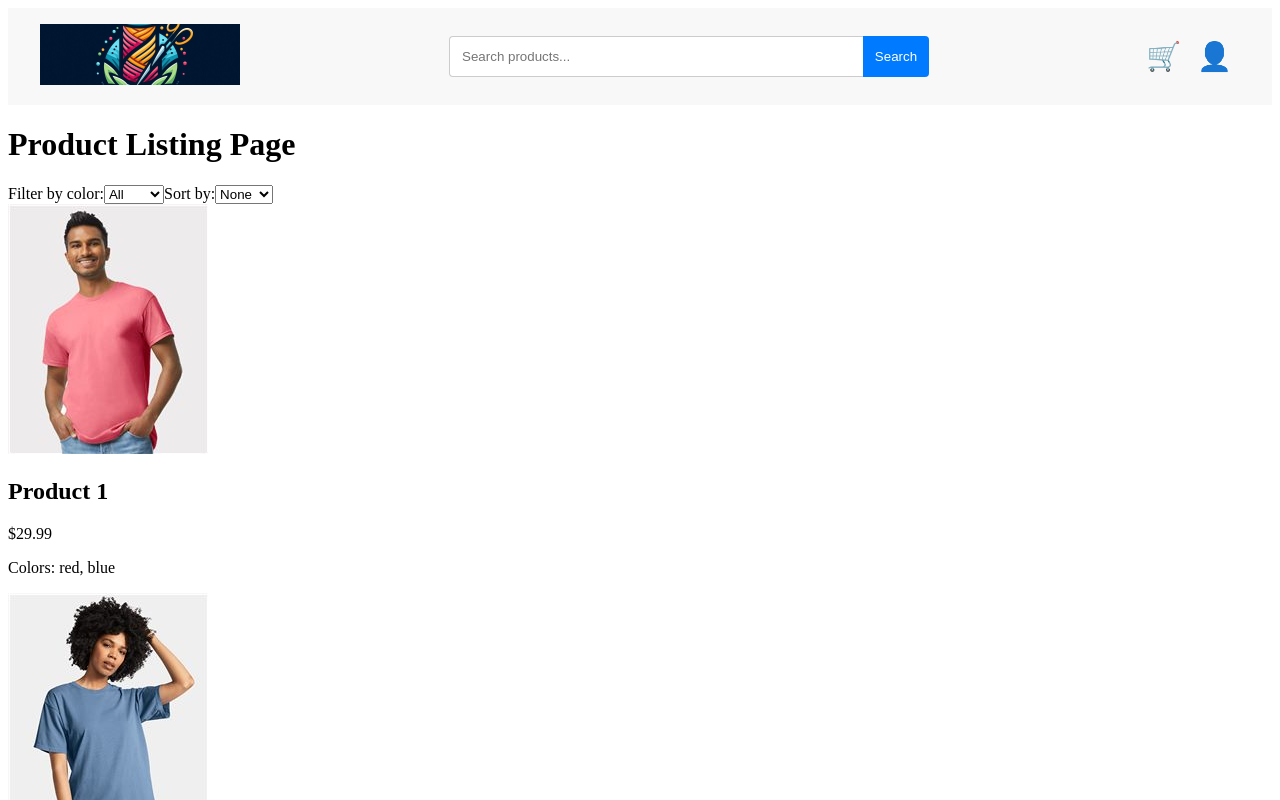
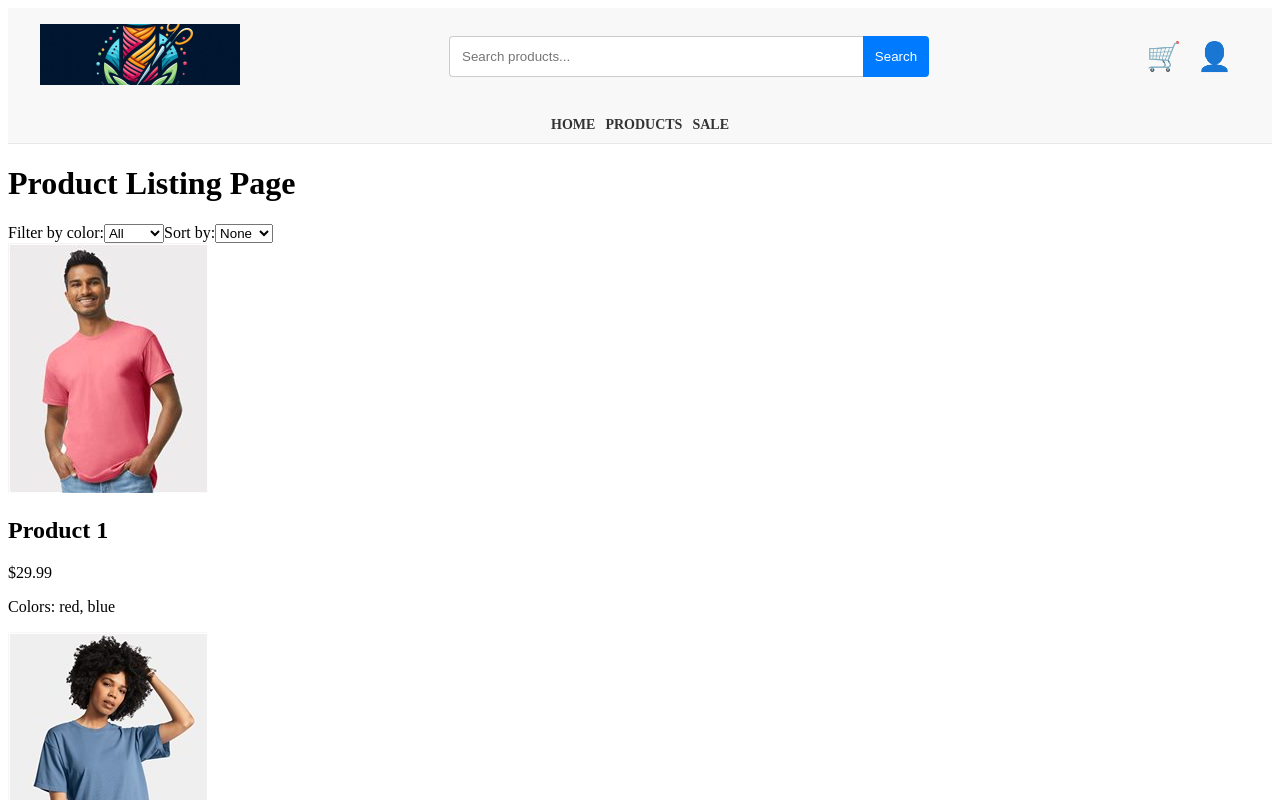
Before and after one commit to vschaeidt/sr-front-end-challenge, a React (Create React App) app: page / in a window 1280 px wide. Shown: the top 800 px of the page. Built offline with nearby package versions, Linux system fonts and the light colour scheme.

Commit message:
feat: add Menu and MobileMenu

```diff
--- a/src/App.js
+++ b/src/App.js
@@ -1,7 +1,10 @@
 import React, { useState } from "react";
 import { products } from "./data";
+import { links } from "./links";
 import Img from "./atoms/Image";
 import Header from "./components/header/Header";
+import Menu from "./components/menu/Menu";
+import MobileMenu from "./components/menu/MobileMenu";
 
 function App() {
   const [filter, setFilter] = useState("");
@@ -30,7 +33,9 @@ function App() {
 
   return (
     <div>
-      <Header></Header>
+      <Header />
+      <MobileMenu links={links} />
+      <Menu links={links} />
       <h1>Product Listing Page</h1>
       <div>
         <label>
--- /dev/null
+++ b/src/components/menu/Menu.css
@@ -0,0 +1,69 @@
+.menu {
+    background-color: #f8f8f8;
+    border-bottom: 1px solid #e7e7e7;
+    padding: 10px 0;
+}
+
+.menu-list {
+    list-style-type: none;
+    padding: 0;
+    margin: 0;
+    display: flex;
+    justify-content: center;
+}
+
+.menu-item {
+    position: relative;
+}
+
+.submenu {
+    display: none;
+    position: absolute;
+    top: 100%;
+    left: -50%;
+    background-color: #f9f9f9;
+    min-width: 160px;
+    box-shadow: 0px 8px 16px 0px rgba(0, 0, 0, 0.2);
+    z-index: 1;
+}
+
+.menu-item:hover .submenu {
+    display: block;
+}
+
+.submenu-item {
+    padding: 12px 16px;
+    text-decoration: none;
+    display: block;
+}
+
+.menu-link {
+    text-decoration: none;
+    color: #333;
+    font-size: 14px;
+    font-weight: 600;
+    text-transform: uppercase;
+    padding: 10px 5px;
+    transition: color 0.3s ease;
+}
+
+.menu-link:hover {
+    color: #0056b3;
+}
+
+@media (max-width: 768px) {
+    .menu {
+        display: none;
+    }
+}
+
+@media (min-width: 769px) {
+    .menu-list {
+        display: flex;
+        justify-content: center;
+    }
+
+    .menu-item {
+        position: relative;
+    }
+}
--- /dev/null
+++ b/src/components/menu/Menu.js
@@ -0,0 +1,43 @@
+import React from 'react';
+import PropTypes from 'prop-types';
+import './Menu.css';
+
+const Menu = ({ links = [] }) => {
+    return (
+        <nav className="menu">
+            <ul className="menu-list">
+                {links.map((link, index) => (
+                    <li key={index} className="menu-item">
+                        <a href={link.url} className="menu-link">{link.text}</a>
+                        {link.subItems && link.subItems.length > 0 && (
+                            <ul className="submenu">
+                                {link.subItems.map((subItem, subIndex) => (
+                                    <li key={subIndex} className="submenu-item">
+                                        <a href={subItem.url} className="submenu-link">{subItem.text}</a>
+                                    </li>
+                                ))}
+                            </ul>
+                        )}
+                    </li>
+                ))}
+            </ul>
+        </nav>
+    );
+};
+
+Menu.propTypes = {
+    links: PropTypes.arrayOf(
+        PropTypes.shape({
+            url: PropTypes.string.isRequired,
+            text: PropTypes.string.isRequired,
+            subItems: PropTypes.arrayOf(
+                PropTypes.shape({
+                    url: PropTypes.string.isRequired,
+                    text: PropTypes.string.isRequired
+                })
+            )
+        })
+    )
+};
+
+export default Menu;
--- /dev/null
+++ b/src/components/menu/MobileMenu.css
@@ -0,0 +1,82 @@
+.mobile-menu {
+    display: none;
+}
+
+@media (max-width: 768px) {
+    .mobile-menu {
+        display: block;
+        position: absolute;
+        top: 16px;
+        left: 16px;
+    }
+
+    .burger-button {
+        background: none;
+        border: none;
+        font-size: 16px;
+        cursor: pointer;
+        padding: 10px;
+    }
+
+    .menu-overlay {
+        position: fixed;
+        top: 0;
+        left: 0;
+        width: 100%;
+        height: 100%;
+        background-color: rgba(0, 0, 0, 0.9);
+        z-index: 1000;
+        overflow-y: auto;
+    }
+
+    .close-button {
+        position: absolute;
+        top: 20px;
+        right: 20px;
+        background: none;
+        border: none;
+        color: white;
+        font-size: 24px;
+        cursor: pointer;
+    }
+
+    .mobile-nav {
+        padding: 60px 20px 20px;
+    }
+
+    .mobile-menu-list {
+        list-style-type: none;
+        padding: 0;
+        margin: 0;
+    }
+
+    .mobile-menu-item {
+        margin-bottom: 20px;
+    }
+
+    .mobile-menu-link {
+        color: white;
+        text-decoration: none;
+        font-size: 18px;
+        display: block;
+        padding: 10px 0;
+    }
+
+    .mobile-submenu {
+        list-style-type: none;
+        padding-left: 8px;
+        margin-top: 10px;
+    }
+
+    .mobile-submenu-item {
+        margin-bottom: 10px;
+    }
+
+    .mobile-submenu-link {
+        color: #ccc;
+        text-decoration: none;
+        font-size: 16px;
+        display: block;
+        padding: 5px 0;
+    }
+}
--- /dev/null
+++ b/src/components/menu/MobileMenu.js
@@ -0,0 +1,51 @@
+import React, { useState } from 'react';
+import { links } from '../../links';
+import './MobileMenu.css';
+
+const MobileMenu = () => {
+    const [isOpen, setIsOpen] = useState(false);
+
+    const toggleMenu = () => {
+        setIsOpen(!isOpen);
+    };
+
+    return (
+        <div className="mobile-menu">
+            <button className="burger-button" onClick={toggleMenu}>
+                <img src="images/icon/burger-menu.svg" alt="Menu" width="24" height="24" />
+            </button>
+
+            {isOpen && (
+                <div className="menu-overlay">
+                    <button className="close-button" onClick={toggleMenu}>
+                        &times;
+                    </button>
+                    <nav className="mobile-nav">
+                        <ul className="mobile-menu-list">
+                            {links.map((link, index) => (
+                                <li key={index} className="mobile-menu-item">
+                                    <a href={link.url} className="mobile-menu-link">
+                                        {link.text}
+                                    </a>
+                                    {link.subItems && (
+                                        <ul className="mobile-submenu">
+                                            {link.subItems.map((subItem, subIndex) => (
+                                                <li key={subIndex} className="mobile-submenu-item">
+                                                    <a href={subItem.url} className="mobile-submenu-link">
+                                                        {subItem.text}
+                                                    </a>
+                                                </li>
+                                            ))}
+                                        </ul>
+                                    )}
+                                </li>
+                            ))}
+                        </ul>
+                    </nav>
+                </div>
+            )}
+        </div>
+    );
+};
+
+export default MobileMenu;
--- /dev/null
+++ b/src/links.js
@@ -0,0 +1,19 @@
+export const links = [
+    { url: '/home', text: 'Home' },
+    {
+        url: '/products',
+        text: 'Products',
+        subItems: [
+            { url: '/products/category1', text: 'Category 1' },
+            { url: '/products/category2', text: 'Category 2' },
+        ]
+    },
+    {
+        url: '/sale',
+        text: 'Sale',
+        subItems: [
+            { url: '/sale/category1', text: 'Category 1' },
+            { url: '/sale/category2', text: 'Category 2' },
+        ]
+    },
+];
```
Also changed, not shown: public/images/icon/burger-menu.svg (added).
